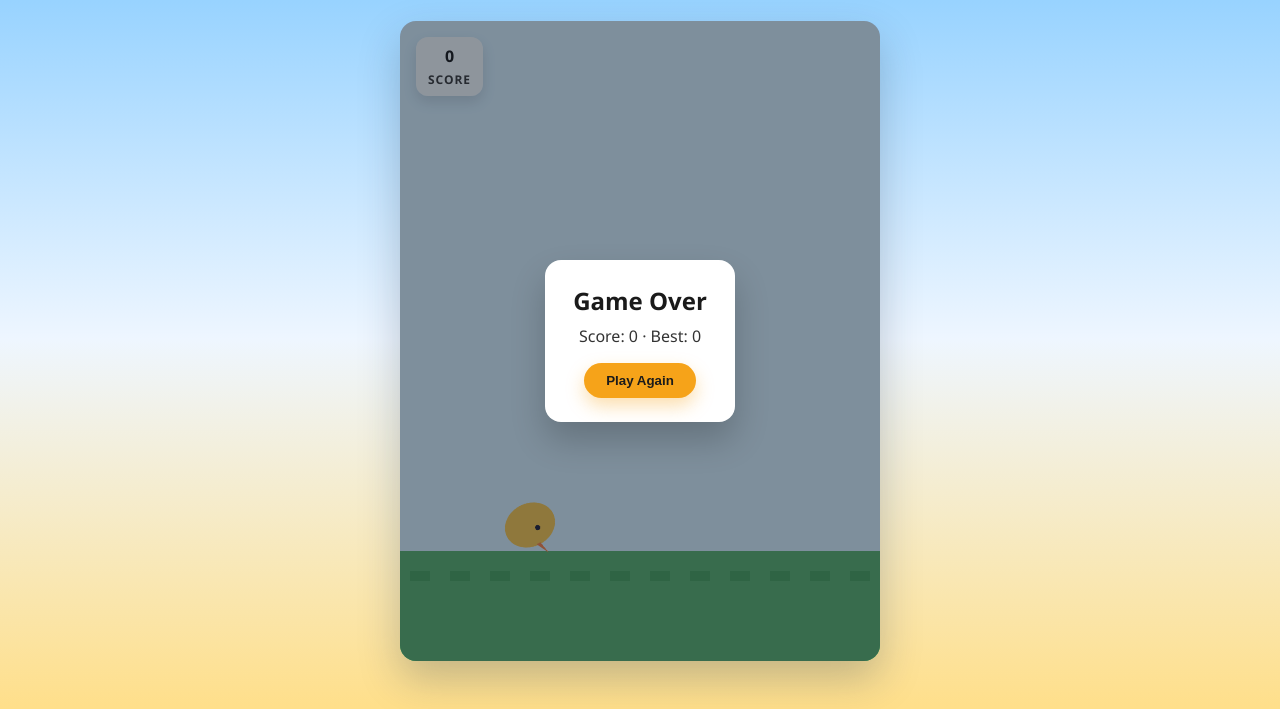
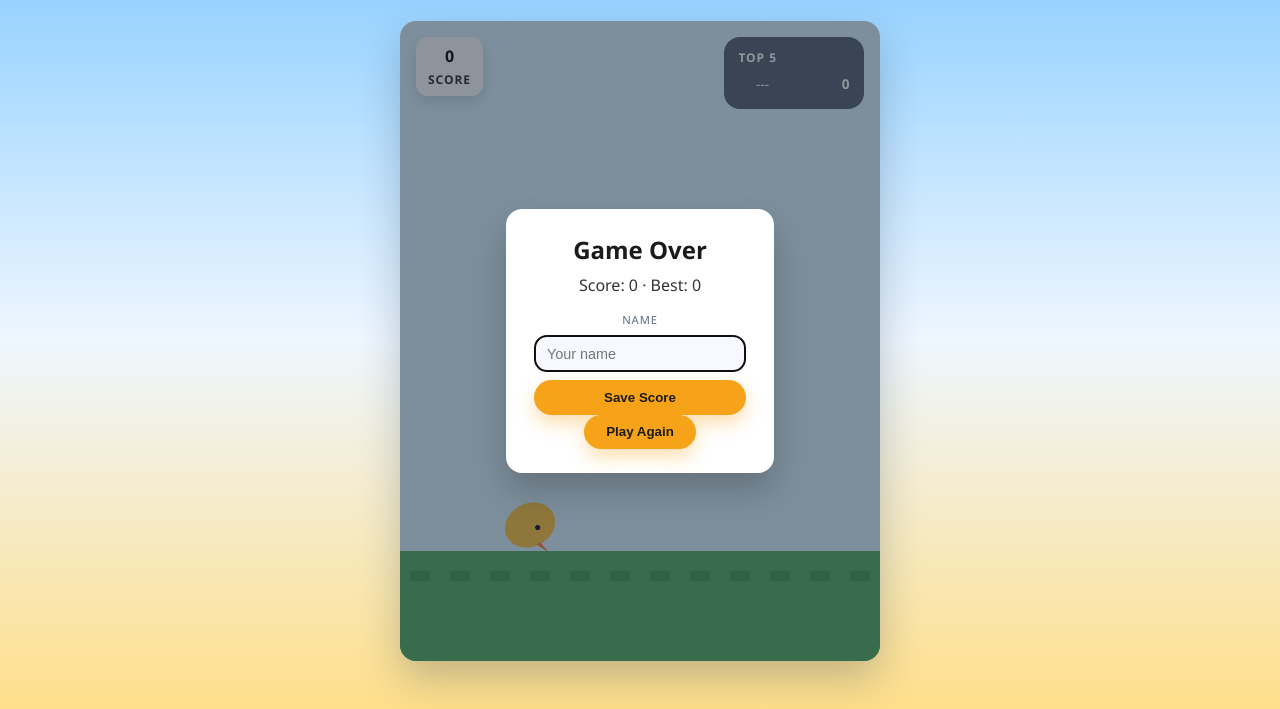
Before and after one commit to noagenda77-eng/test, a plain HTML site: page index.html in a window 1280 px wide. Both pictures are taken after a click on the button "Start". Shown: the part 113-822 px from the top of the page. Drawn offline with Linux system fonts and the light colour scheme.

Commit message:
Add local leaderboard for top scores

```diff
--- a/index.html
+++ b/index.html
@@ -18,10 +18,26 @@
           <span id="score">0</span>
           <span class="hud__label">Score</span>
         </div>
+        <aside class="leaderboard">
+          <h2>Top 5</h2>
+          <ol id="leaderboard-list"></ol>
+        </aside>
         <div id="overlay" class="overlay overlay--visible">
           <div class="overlay__card">
             <h2 id="overlay-title">Ready?</h2>
             <p id="overlay-message">Press Space or tap/click to start.</p>
+            <form id="leaderboard-form" class="leaderboard-form">
+              <label for="player-name">Name</label>
+              <input
+                id="player-name"
+                name="player-name"
+                type="text"
+                maxlength="10"
+                autocomplete="off"
+                placeholder="Your name"
+              />
+              <button id="leaderboard-submit" type="submit">Save Score</button>
+            </form>
             <button id="overlay-button" type="button">Start</button>
           </div>
         </div>
--- a/script.js
+++ b/script.js
@@ -5,6 +5,9 @@ const overlay = document.getElementById("overlay");
 const overlayTitle = document.getElementById("overlay-title");
 const overlayMessage = document.getElementById("overlay-message");
 const overlayButton = document.getElementById("overlay-button");
+const leaderboardList = document.getElementById("leaderboard-list");
+const leaderboardForm = document.getElementById("leaderboard-form");
+const playerNameInput = document.getElementById("player-name");
 
 const gameState = {
   running: false,
@@ -18,6 +21,8 @@ const gameState = {
 };
 
 const COUNTDOWN_STEP = 0.33;
+const LEADERBOARD_KEY = "flappy-cheems-leaderboard";
+const LEADERBOARD_LIMIT = 5;
 
 const world = {
   gravity: 1800,
@@ -59,6 +64,58 @@ const flapSound = new Audio("assets/bonk.wav");
 flapSound.preload = "auto";
 const crashSound = new Audio("assets/crash.wav");
 crashSound.preload = "auto";
+
+const getLeaderboard = () => {
+  try {
+    const stored = JSON.parse(localStorage.getItem(LEADERBOARD_KEY));
+    return Array.isArray(stored) ? stored : [];
+  } catch (error) {
+    return [];
+  }
+};
+
+const saveLeaderboard = (entries) => {
+  localStorage.setItem(LEADERBOARD_KEY, JSON.stringify(entries));
+};
+
+const renderLeaderboard = () => {
+  const entries = getLeaderboard();
+  leaderboardList.innerHTML = "";
+  if (entries.length === 0) {
+    const emptyItem = document.createElement("li");
+    emptyItem.innerHTML = "<span>---</span><span>0</span>";
+    leaderboardList.append(emptyItem);
+    return;
+  }
+  entries.forEach((entry) => {
+    const item = document.createElement("li");
+    const name = document.createElement("span");
+    name.textContent = entry.name;
+    const score = document.createElement("span");
+    score.textContent = entry.score.toString();
+    item.append(name, score);
+    leaderboardList.append(item);
+  });
+};
+
+const qualifiesForLeaderboard = (score) => {
+  const entries = getLeaderboard();
+  if (entries.length < LEADERBOARD_LIMIT) {
+    return true;
+  }
+  const lowestScore = entries[entries.length - 1]?.score ?? 0;
+  return score > lowestScore;
+};
+
+const showLeaderboardForm = (show) => {
+  if (show) {
+    leaderboardForm.classList.add("leaderboard-form--visible");
+    playerNameInput.value = "";
+    playerNameInput.focus();
+  } else {
+    leaderboardForm.classList.remove("leaderboard-form--visible");
+  }
+};
 
 const buildPlaceholderSprite = () => {
   const sheetCanvas = document.createElement("canvas");
@@ -116,6 +173,7 @@ const resetGame = () => {
   gameState.lastTime = 0;
   gameState.countdown = 0;
   gameState.countdownTime = 0;
+  showLeaderboardForm(false);
   bird.y = canvas.height / 2;
   bird.velocity = 0;
   bird.rotation = 0;
@@ -186,6 +244,7 @@ const endGame = () => {
   crashSound.currentTime = 0;
   crashSound.play();
   gameState.highScore = Math.max(gameState.highScore, gameState.score);
+  showLeaderboardForm(qualifiesForLeaderboard(gameState.score));
   updateOverlay(
     "Game Over",
     `Score: ${gameState.score} · Best: ${gameState.highScore}`,
@@ -406,8 +465,24 @@ overlayButton.addEventListener("click", () => {
   startGame();
 });
 
+leaderboardForm.addEventListener("submit", (event) => {
+  event.preventDefault();
+  const name = playerNameInput.value.trim().slice(0, 10);
+  if (!name) {
+    return;
+  }
+  const entries = getLeaderboard();
+  entries.push({ name, score: gameState.score });
+  entries.sort((a, b) => b.score - a.score);
+  const trimmed = entries.slice(0, LEADERBOARD_LIMIT);
+  saveLeaderboard(trimmed);
+  renderLeaderboard();
+  showLeaderboardForm(false);
+});
+
 document.addEventListener("keydown", handleInput);
 canvas.addEventListener("pointerdown", handleInput);
 
 resetGame();
 draw();
+renderLeaderboard();
--- a/style.css
+++ b/style.css
@@ -47,6 +47,42 @@ body {
   aspect-ratio: 3 / 4;
   display: grid;
   place-items: center;
+}
+
+.leaderboard {
+  position: absolute;
+  right: 1rem;
+  top: 1rem;
+  background: rgba(10, 18, 42, 0.6);
+  color: #ffffff;
+  padding: 0.75rem 0.9rem;
+  border-radius: 16px;
+  backdrop-filter: blur(6px);
+  min-width: 140px;
+}
+
+.leaderboard h2 {
+  font-size: 0.75rem;
+  letter-spacing: 0.08em;
+  text-transform: uppercase;
+  margin: 0 0 0.5rem;
+}
+
+.leaderboard ol {
+  margin: 0;
+  padding-left: 1.1rem;
+  font-size: 0.85rem;
+}
+
+.leaderboard li {
+  display: flex;
+  justify-content: space-between;
+  gap: 0.5rem;
+  margin-bottom: 0.25rem;
+}
+
+.leaderboard li span:last-child {
+  font-weight: 700;
 }
 
 canvas {
@@ -104,6 +140,43 @@ canvas {
   max-width: 80%;
 }
 
+.leaderboard-form {
+  display: none;
+  flex-direction: column;
+  gap: 0.5rem;
+  margin-top: 1rem;
+}
+
+.leaderboard-form label {
+  font-size: 0.7rem;
+  text-transform: uppercase;
+  letter-spacing: 0.08em;
+  color: #5b6a86;
+}
+
+.leaderboard-form input {
+  border-radius: 12px;
+  border: 1px solid rgba(91, 106, 134, 0.4);
+  padding: 0.6rem 0.75rem;
+  font-size: 0.9rem;
+  background: rgba(245, 248, 255, 0.8);
+  color: #1a1a1a;
+}
+
+.leaderboard-form button {
+  background: #f9c74f;
+  border: none;
+  color: #2b2b2b;
+  font-weight: 700;
+  padding: 0.6rem 1.1rem;
+  border-radius: 999px;
+  cursor: pointer;
+}
+
+.leaderboard-form--visible {
+  display: flex;
+}
+
 .overlay__card h2 {
   margin: 0 0 0.5rem;
 }
```
